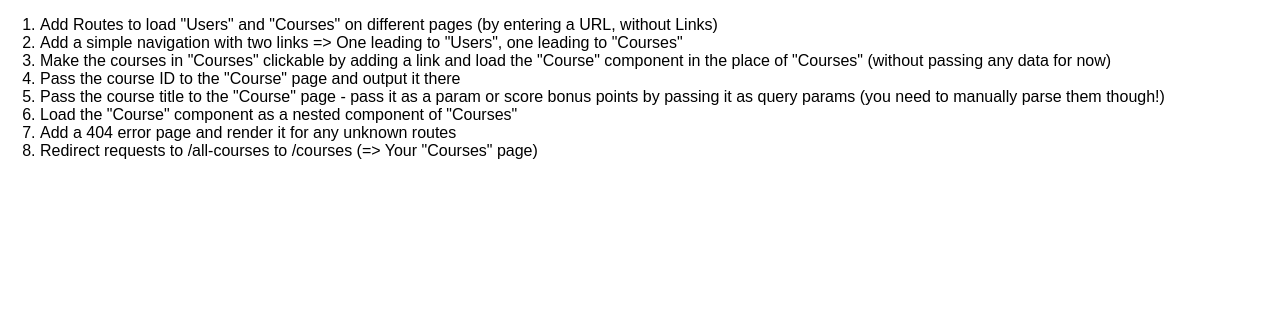
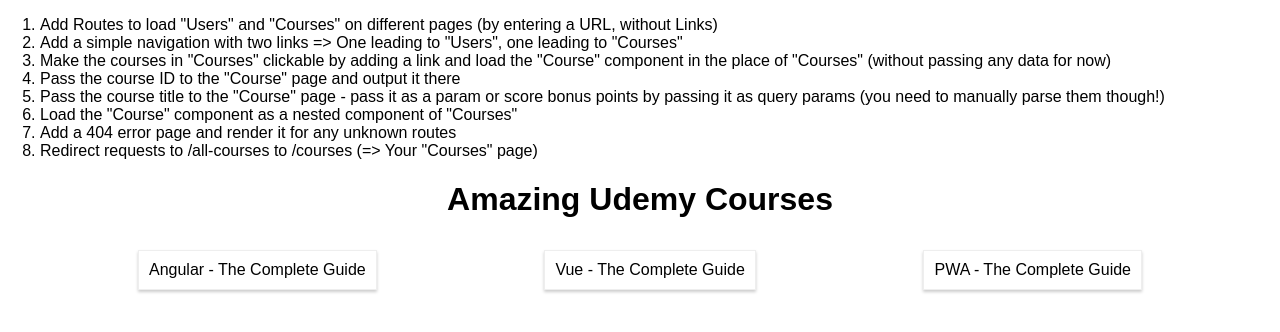
Before and after one commit to Dagony/UdemyReactAssignments, a React (Create React App) app in the folder routing--assignment-problem/: page /courses in a window 1280 px wide. Shown: the top 332 px of the page. Built offline with nearby package versions, Linux system fonts and the light colour scheme.

Commit message:
Routing Assignment - Step 1: Add Routes to load "Users" and "Courses"

```diff
--- a/routing--assignment-problem/src/App.js
+++ b/routing--assignment-problem/src/App.js
@@ -2,10 +2,13 @@
 
 import Courses from './containers/Courses/Courses';
 import Users from './containers/Users/Users';
+import {BrowserRouter} from "react-router-dom";
+import {Route, Switch} from "react-router";
 
 class App extends Component {
   render () {
     return (
+        <div>
           <div className="App">
             <ol style={{textAlign: 'left'}}>
               <li>Add Routes to load "Users" and "Courses" on different pages (by entering a URL, without Links)</li>
@@ -18,6 +21,14 @@
               <li>Redirect requests to /all-courses to /courses (=> Your "Courses" page)</li>
             </ol>
           </div>
+          <BrowserRouter>
+            <Switch>
+              <Route path={"/courses"} component={Courses} />
+              <Route path={"/users"} component={Users} />
+            </Switch>
+          </BrowserRouter>
+        </div>
+
     );
   }
 }
```
Also changed, not shown: 1 other file (tests, documents, lock files or other folders). Lines whose indentation alone changed are shown as unchanged.
